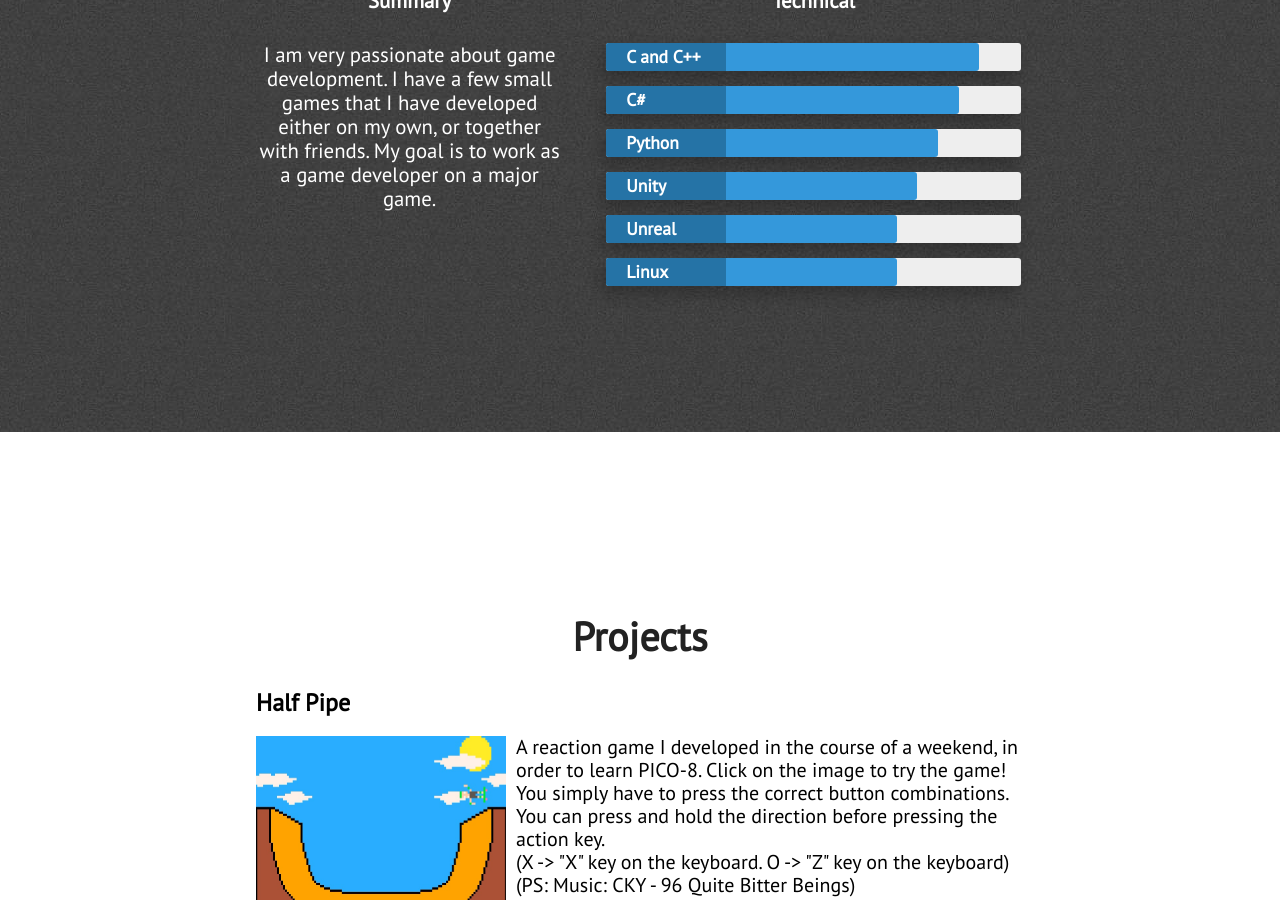
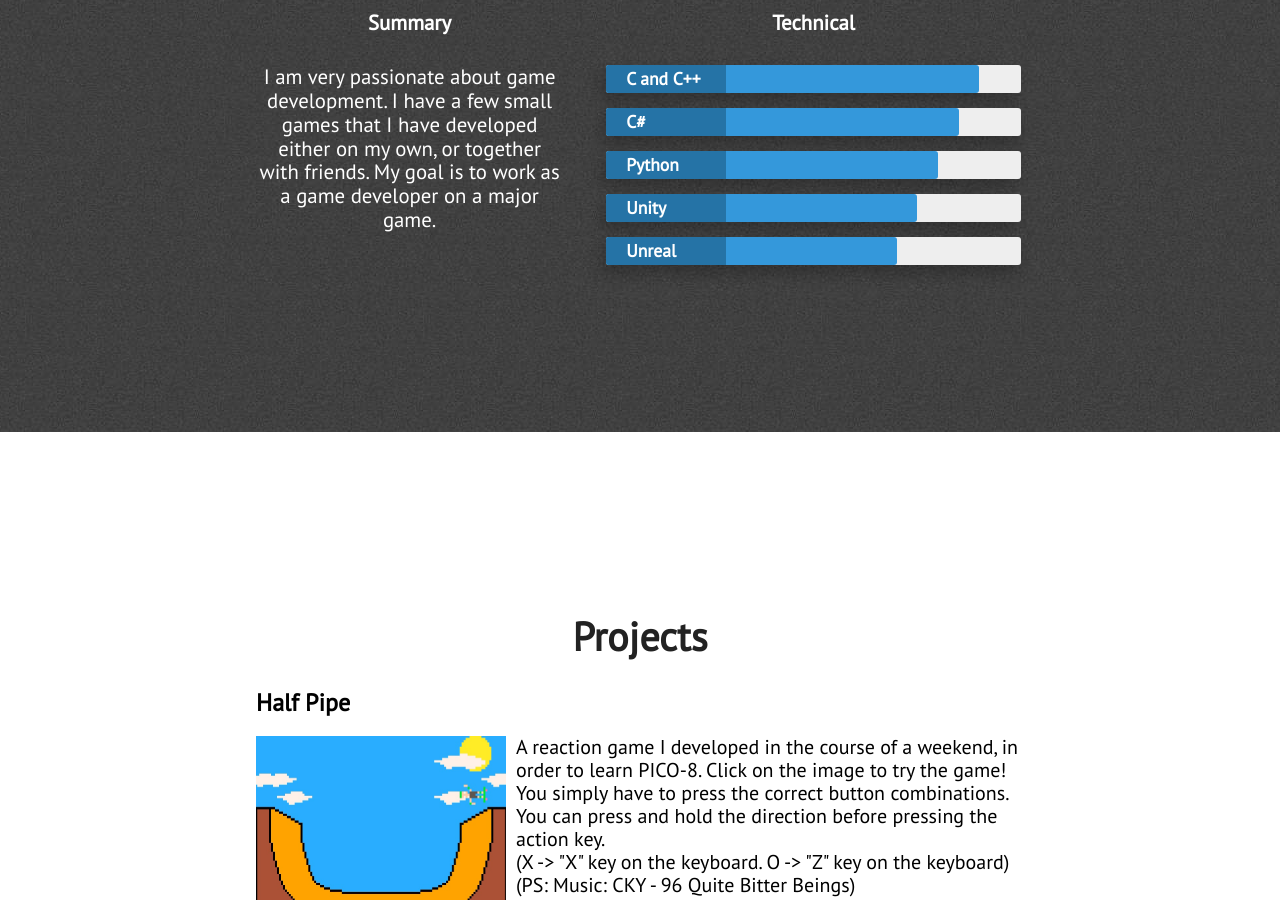
Before and after one commit to mkoseoglu091/mkoseoglu091.github.io, a Jekyll site: the page built from index.html, in a window 1280 px wide and 900 px high, scrolled down 1658 px. Built offline with Jekyll 4.4.1, drawn with Linux system fonts in a browser that asks for light colours; nearby versions of some CDN libraries.

Commit message:
Update skills.html

```diff
--- a/_includes/skills.html
+++ b/_includes/skills.html
@@ -39,10 +39,6 @@
                             <div class="skillbar-bar" style="background: #3498db;"></div>
                         </div> <!-- End Skill Bar -->
 
-                        <div class="skillbar clearfix " data-percent="70%">
-                            <div class="skillbar-title" style="background: #2980b9"><span>Linux</span></div>
-                            <div class="skillbar-bar" style="background: #3498db"></div>
-                        </div> <!-- End Skill Bar -->
                     </div>
                 </div>
             </div>
```
